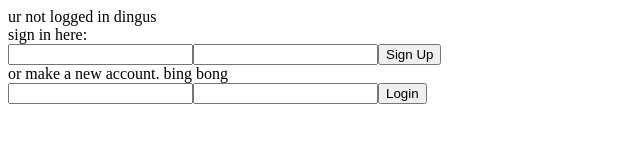
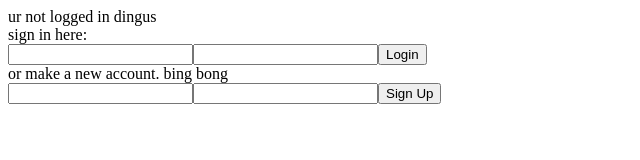
Before and after one commit to utcjcao/instagram-clone, a React (Create React App) app: page /login in a window 1280 px wide. Shown: the top 160 px of the page, without its empty margins (0-640 px from the left). Built offline with nearby package versions, Linux system fonts and the light colour scheme; no server answers.

Commit message:
bug fixes

```diff
--- a/src/components/LoginForm.js
+++ b/src/components/SignInForm.js
@@ -3,7 +3,7 @@ import { signInWithEmailAndPassword } from "firebase/auth";
 import { useNavigate } from "react-router-dom";
 import { auth } from "../Firebase";
 
-const LoginForm = () => {
+const SignInForm = () => {
   const navigate = useNavigate();
   const [password, setPassword] = useState("");
   const [email, setEmail] = useState("");
@@ -20,8 +20,12 @@ const LoginForm = () => {
   };
   return (
     <form>
-      <input name="email" onChange={(e) => setEmail(e.target.value)} />
-      <input name="password" onChange={(e) => setPassword(e.target.value)} />
+      <input name="email" onChange={(e) => setEmail(e.target.value)} required />
+      <input
+        name="password"
+        onChange={(e) => setPassword(e.target.value)}
+        required
+      />
       <button onClick={userLogin} type="submit">
         Login
       </button>
@@ -29,4 +33,4 @@ const LoginForm = () => {
   );
 };
 
-export default LoginForm;
+export default SignInForm;
--- a/src/components/SignUpForm.js
+++ b/src/components/SignUpForm.js
@@ -11,6 +11,7 @@ const SignUpForm = () => {
   const navigate = useNavigate();
   const passwordRef = useRef();
   const [error, setError] = useState("");
+
   const userSignUp = async (e) => {
     e.preventDefault();
     if (passwordRef.current.value.length < 6) {
@@ -29,11 +30,17 @@ const SignUpForm = () => {
   return (
     <>
       <form>
-        <input name="email" onChange={(e) => setEmail(e.target.value)} />
+        <input
+          name="email"
+          onChange={(e) => setEmail(e.target.value)}
+          required
+        />
         <input
           name="password"
+          type="password"
           onChange={(e) => setPassword(e.target.value)}
           ref={passwordRef}
+          required
         />
         <button onClick={userSignUp} type="submit">
           Sign Up
--- a/src/pages/LoginPage.js
+++ b/src/pages/LoginPage.js
@@ -1,8 +1,8 @@
 import { React, useState, useContext } from "react";
-import LoginForm from "../components/LoginForm";
+import SignUpForm from "../components/SignUpForm";
 import { AuthContext } from "../components/AuthProvider";
 import LogOutButton from "../components/LogOutButton";
-import SignInForm from "../components/SignUpForm";
+import SignInForm from "../components/SignInForm";
 
 const LoginPage = () => {
   const { isLoggedIn, setIsLoggedIn, userEmail } = useContext(AuthContext);
@@ -15,7 +15,7 @@ const LoginPage = () => {
         <div>
           sign in here: <SignInForm></SignInForm>
           or make a new account. bing bong
-          <LoginForm></LoginForm>
+          <SignUpForm></SignUpForm>
         </div>
       )}
     </>
```
